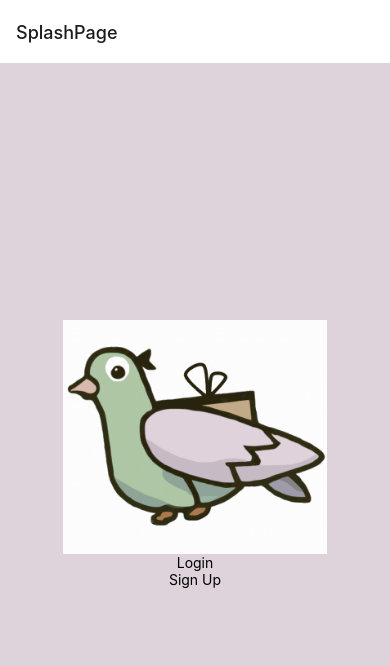
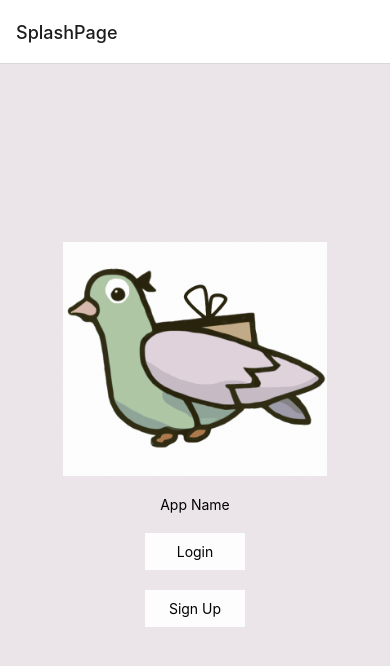
Before and after one commit to califyn/hackmit-22, a React Native app in the folder frontend/: screen /SplashPage in a window 390 px wide. Shown: the top 666 px of the page. Built offline with nearby package versions, Linux system fonts and the light colour scheme.

Commit message:
beta login buttons

```diff
--- a/frontend/package.json
+++ b/frontend/package.json
@@ -16,7 +16,8 @@
     "react": "18.0.0",
     "react-native": "0.69.6",
     "react-native-safe-area-context": "4.3.1",
-    "react-native-screens": "~3.15.0"
+    "react-native-screens": "~3.15.0",
+    "styled-components": "^5.3.6"
   },
   "devDependencies": {
     "@babel/core": "^7.12.9"
--- a/frontend/pages/SplashPage.js
+++ b/frontend/pages/SplashPage.js
@@ -1,13 +1,29 @@
 import { StatusBar } from 'expo-status-bar';
-import { StyleSheet, Text, View, Image } from 'react-native';
+import { StyleSheet, TouchableHighlight, Text, View, Image } from 'react-native';
+import useColorScheme from 'react-native/Libraries/Utilities/useColorScheme';
 import styles from './style'
+import COLORS from './style'
 
 export default function SplashPage() {
   return (
     <View style={styles.container}>
       <Image source={require('../assets/logo.png')} style={styles.splashlogo}/>
-      <Text>Login</Text>
-      <Text>Sign Up</Text>
+      <View style={styles.space} />
+      <Text>App Name</Text>
+      <View style={styles.space} />
+
+      <TouchableHighlight>
+        <View style={styles.button}>
+          <Text>Login</Text>
+        </View>
+      </TouchableHighlight>
+      <TouchableHighlight>
+        <View style={styles.button}>
+          <Text>Sign Up</Text>
+        </View>
+      </TouchableHighlight>
+
+      <View style={styles.space} />
       <StatusBar style="auto" />
     </View>
   );
--- a/frontend/pages/style.js
+++ b/frontend/pages/style.js
@@ -1,20 +1,22 @@
-import { StyleSheet, Text, View, Image } from 'react-native';
+import { StyleSheet, Button, Text, View, Image } from 'react-native';
 
 const COLORS = {
   text: 'black',
   white: '#FDFDFD',
+  lightpurple: '#EBE4E9',
   purple: '#DED2DB',
   green: '#B4C5A7',
+  darkgreen: '#93A399',
   gray: '#868387',
   tan: '#BEAB8D',
   brown: '#A57C54',
-  dark: '#34341E',
+  black: '#34341E',
 };
 
 const styles = StyleSheet.create({
   container: {
     flex: 1,
-    backgroundColor: COLORS.purple,
+    backgroundColor: COLORS.lightpurple,
     alignItems: 'center',
     justifyContent: 'center',
   },
@@ -22,6 +24,18 @@ const styles = StyleSheet.create({
     height: '30%',
     width: '67.5%',
   },
+  button: {
+    marginBottom: 20,
+    alignItems: "center",
+    width: 100,
+    padding: 10,
+    backgroundColor: COLORS.white,
+  },
+  space: {
+    width: 20,
+    height: 20,
+  }
 });
 
+
 export default styles;
```
Also changed, not shown: 1 other file (tests, documents, lock files or other folders).
